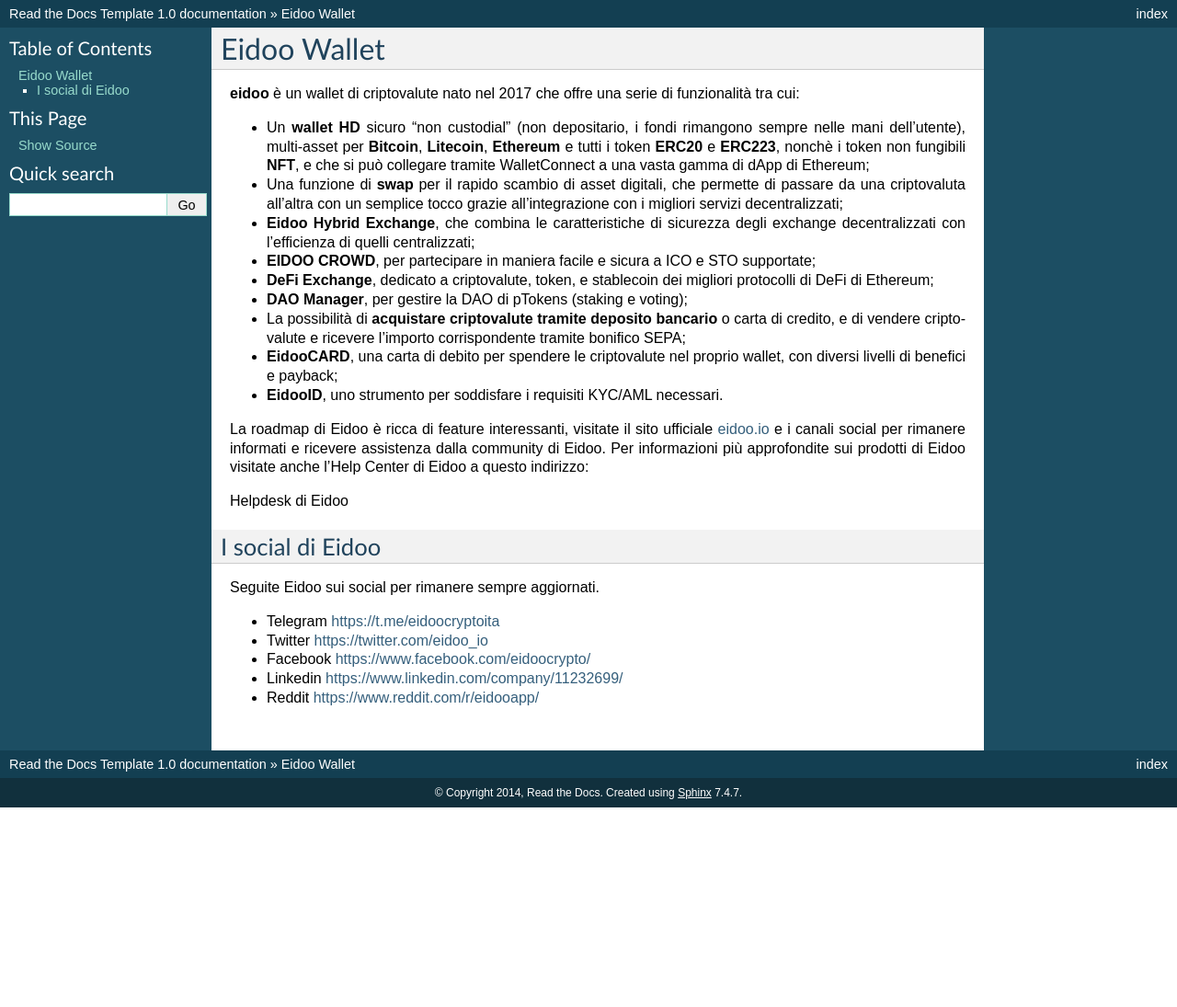
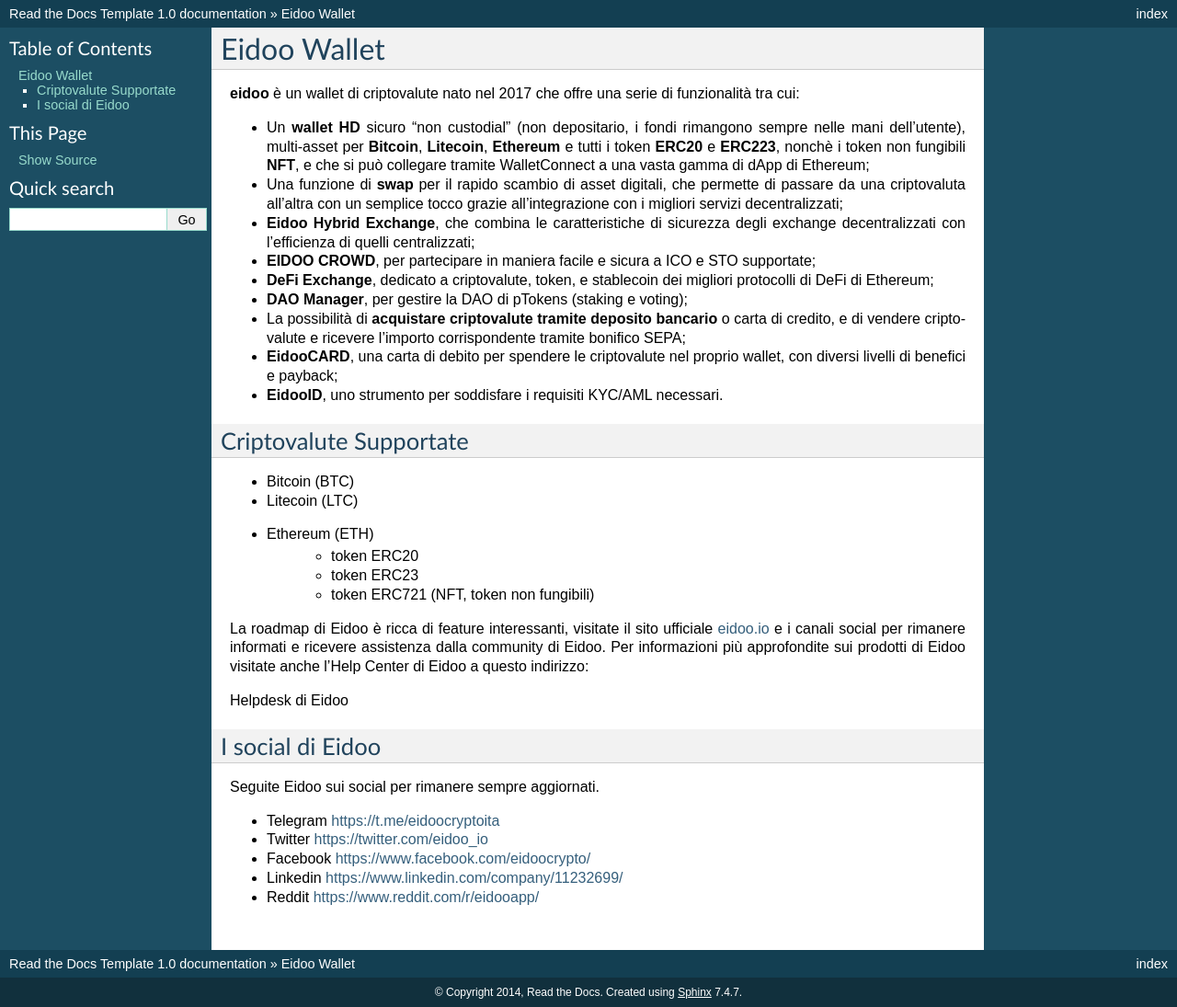
Before and after one commit to bloxster/eidoo, a Sphinx documentation site: the page built from docs/00_eidoowallet.rst, in a window 1280 px wide. Shown: the whole page at 92% size. Built offline with Sphinx 7.4.7, drawn with Linux system fonts in a browser that asks for light colours; before the commit the page ends 900 px from its top, so only the background shows below that.

Commit message:
Update 00_eidoowallet.rst

```diff
--- a/docs/00_eidoowallet.rst
+++ b/docs/00_eidoowallet.rst
@@ -14,6 +14,15 @@
 - La possibilità di **acquistare criptovalute tramite deposito bancario** o carta di credito, e di vendere criptovalute e ricevere l’importo corrispondente tramite bonifico SEPA;
 - **EidooCARD**, una carta di debito per spendere le criptovalute nel proprio wallet, con diversi livelli di benefici e payback;
 - **EidooID**, uno strumento per soddisfare i requisiti KYC/AML necessari.
+Criptovalute Supportate
+-----------------------
+
+* Bitcoin (BTC)
+* Litecoin (LTC)
+* Ethereum (ETH)
+   * token ERC20
+   * token ERC23
+   * token ERC721 (NFT, token non fungibili)
 
 La roadmap di Eidoo è ricca di feature interessanti, visitate il sito ufficiale `eidoo.io <eidoo.io>`_ e i canali social per rimanere informati e ricevere assistenza dalla community di Eidoo. Per informazioni più approfondite sui prodotti di Eidoo visitate anche l’Help Center di Eidoo a questo indirizzo:
 
```
